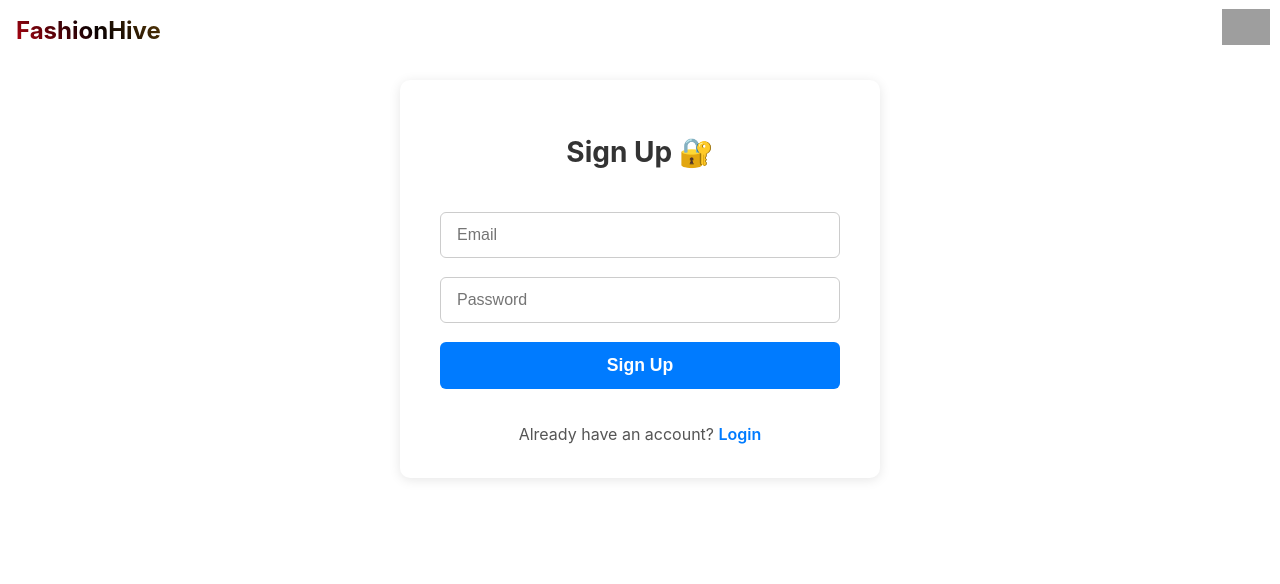
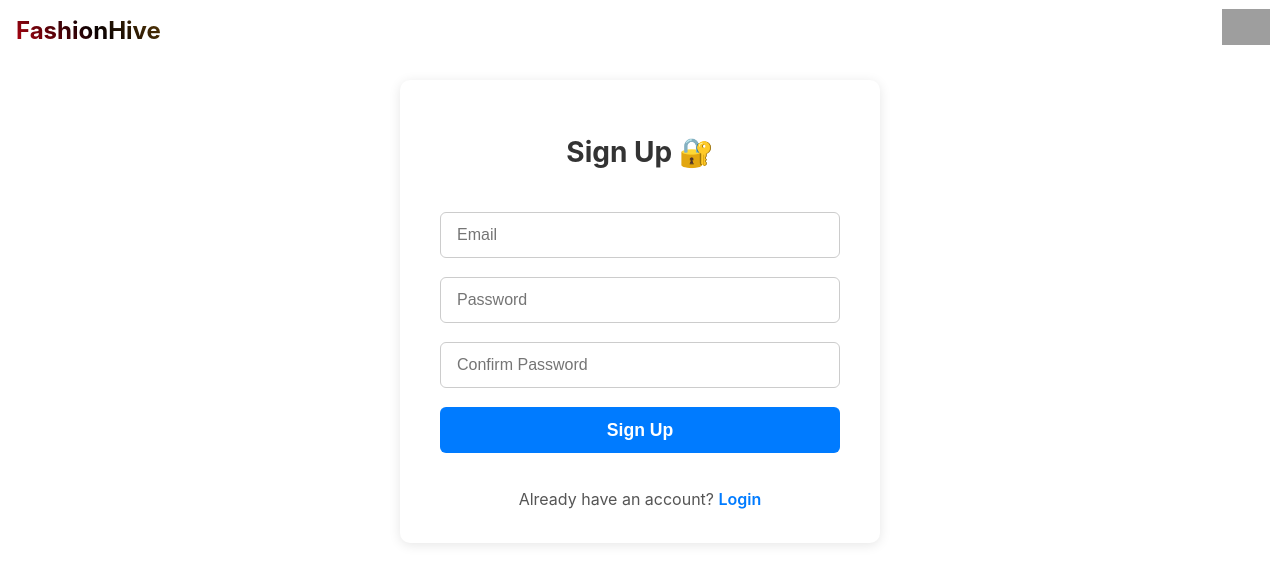
Before and after one commit to krAnkit2000/E-com, a React (Create React App) app: page /login in a window 1280 px wide. Both pictures are taken after a click on the element "Sign Up". Shown: the top 584 px of the page. Built offline with nearby package versions, Linux system fonts and the light colour scheme; grey boxes are pictures that could not be loaded.

Commit message:
signup form change

```diff
--- a/src/pages/LoginSignup.js
+++ b/src/pages/LoginSignup.js
@@ -121,7 +121,6 @@
 // };
 
 // export default LoginSignup;
-
 // src/pages/LoginSignup.js
 import React, { useState, useEffect } from "react";
 import { useNavigate, useSearchParams } from "react-router-dom";
@@ -137,6 +136,7 @@
   const [isLogin, setIsLogin] = useState(true);
   const [email, setEmail] = useState("");
   const [password, setPassword] = useState("");
+  const [confirmPassword, setConfirmPassword] = useState(""); // new state
   const navigate = useNavigate();
 
   const [searchParams] = useSearchParams();
@@ -161,14 +161,18 @@
     }
   };
 
-  // 🔹 Email/Password Signup
+  // 🔹 Email/Password Signup with Confirm Password
   const handleSignup = async () => {
+    if (password !== confirmPassword) {
+      return alert("Passwords do not match ❌");
+    }
     try {
       await createUserWithEmailAndPassword(auth, email, password);
       alert("Signup Successful ✅ Now you can login.");
       setIsLogin(true);
       setEmail("");
       setPassword("");
+      setConfirmPassword(""); // clear confirm password
       navigate("/login?mode=login");
     } catch (error) {
       alert(error.message);
@@ -214,6 +218,17 @@
           required
         />
 
+        {/* Confirm Password only in signup */}
+        {!isLogin && (
+          <input
+            type="password"
+            placeholder="Confirm Password"
+            value={confirmPassword}
+            onChange={(e) => setConfirmPassword(e.target.value)}
+            required
+          />
+        )}
+
         <button type="submit" className="btn-submit">
           {isLogin ? "Login" : "Sign Up"}
         </button>
```
